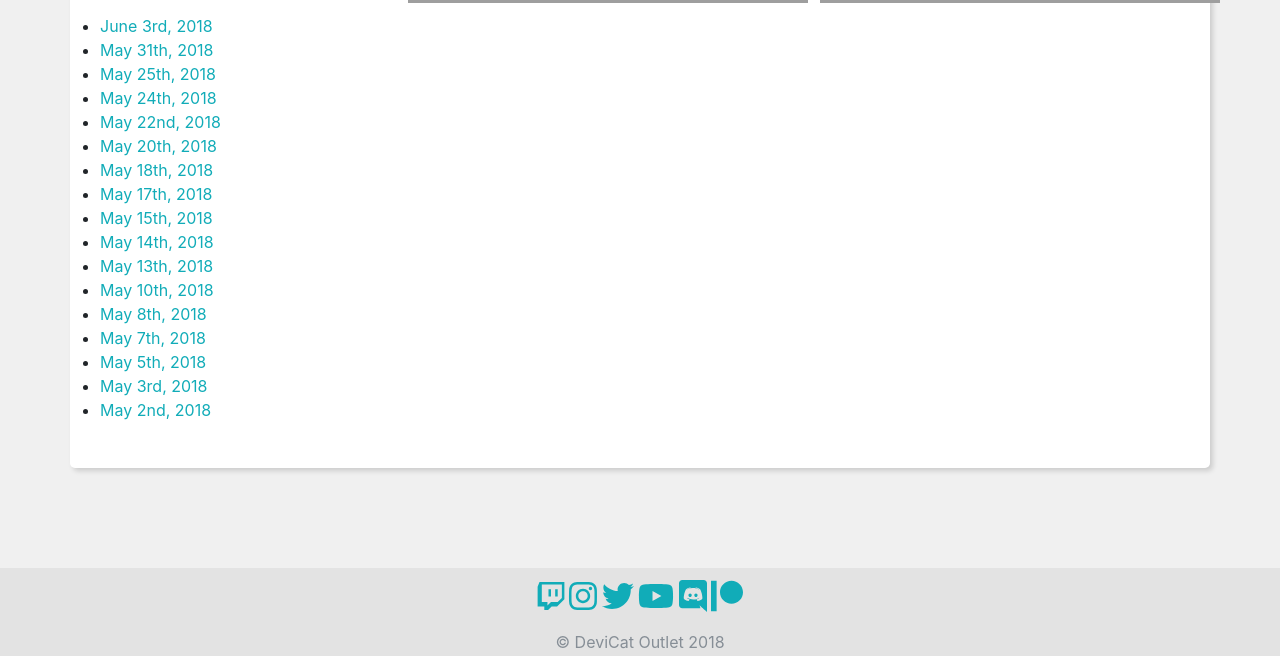
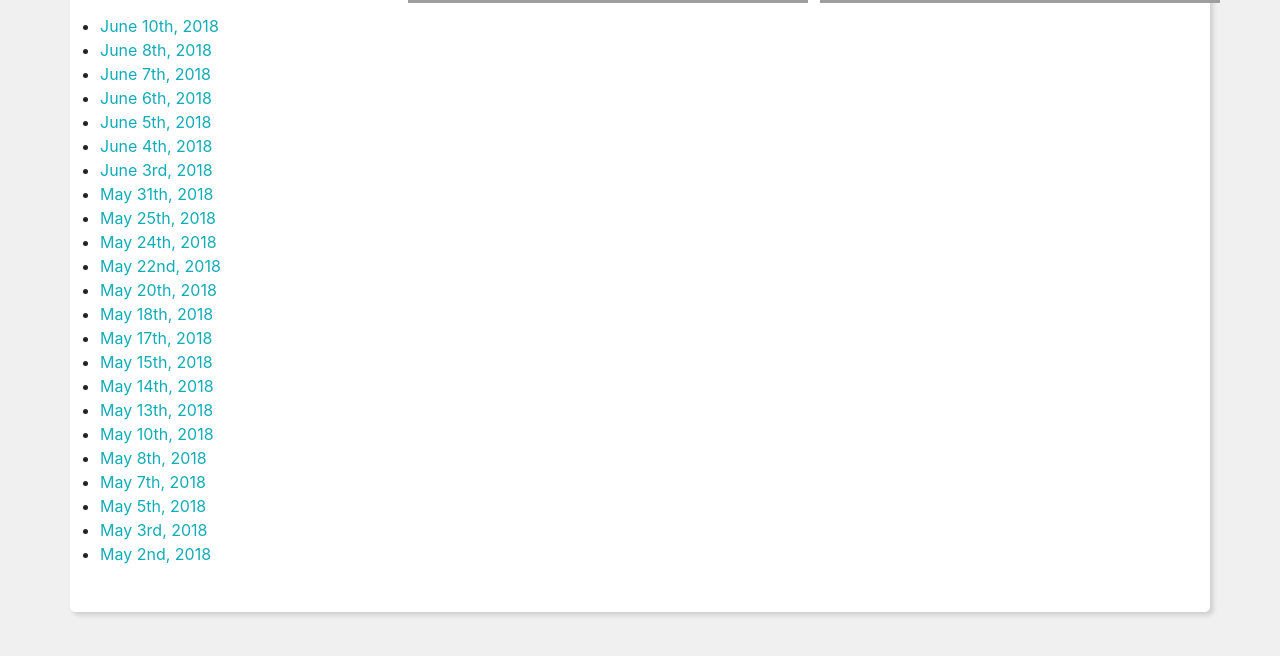
Before and after one commit to DeviCatOutlet/devicatoutlet.github.io, a Jekyll site: the page built from gratitudeboard.md, in a window 1280 px wide and 900 px high, scrolled down 1286 px, cut to the strip 244-900 px from the top of the window. Built offline with Jekyll 4.4.1, drawn with Linux system fonts in a browser that asks for light colours; nearby versions of some CDN libraries; our own code applies the rules of GitHub Pages for plain Markdown files.

Commit message:
Import gratitude board

```diff
--- a/gratitudeboard.md
+++ b/gratitudeboard.md
@@ -11,6 +11,12 @@
 
 ## Twitch Gratitude Board
 
+* [June 10th, 2018](https://twitter.com/DeviCatOutlet/status/1005620998895480833)
+* [June 8th, 2018](https://twitter.com/DeviCatOutlet/status/1004903977178292226)
+* [June 7th, 2018](https://twitter.com/DeviCatOutlet/status/1004536319605989376)
+* [June 6th, 2018](https://twitter.com/DeviCatOutlet/status/1004355105125171207)
+* [June 5th, 2018](https://twitter.com/DeviCatOutlet/status/1003822098140327936)
+* [June 4th, 2018](https://twitter.com/DeviCatOutlet/status/1003458329979518978)
 * [June 3rd, 2018](https://twitter.com/DeviCatOutlet/status/1003088018981507072)
 * [May 31th, 2018](https://twitter.com/DeviCatOutlet/status/1002000325237198848)
 * [May 25th, 2018](https://twitter.com/DeviCatOutlet/status/999826691634683905)
```
